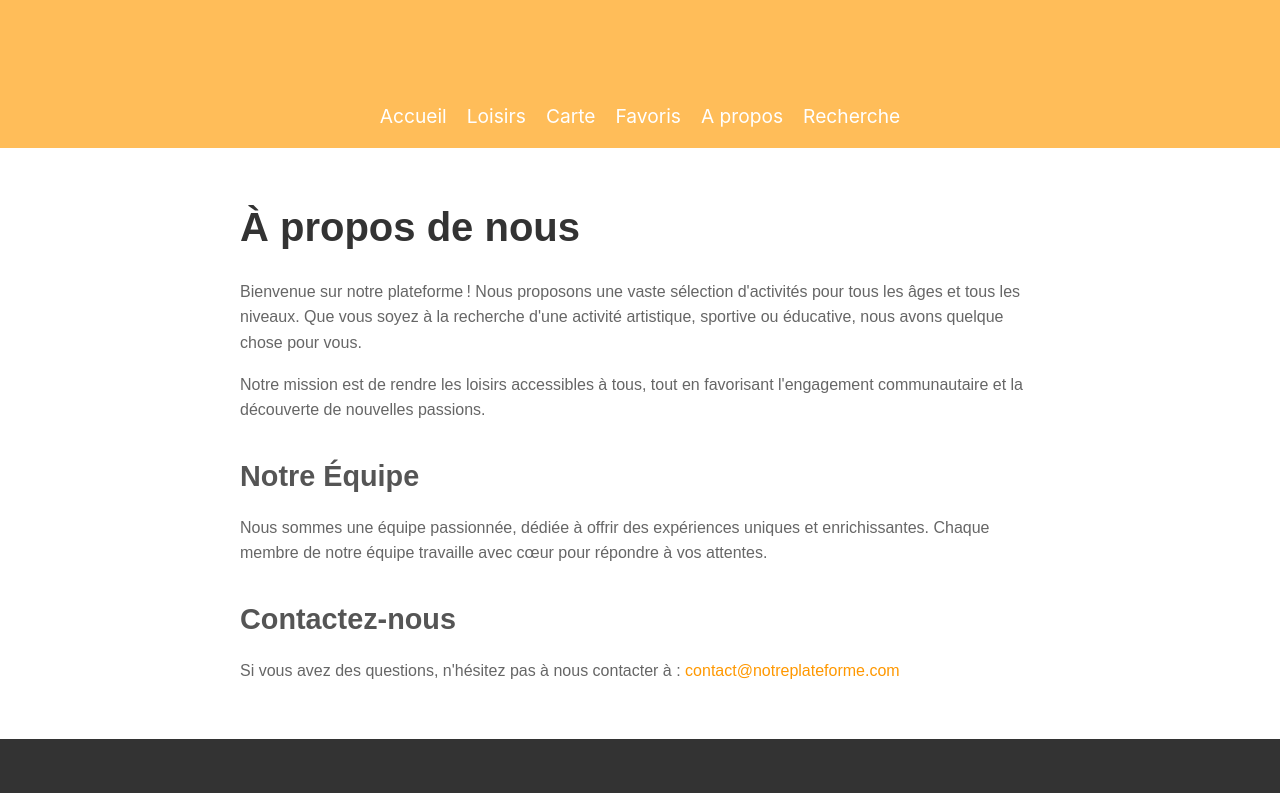
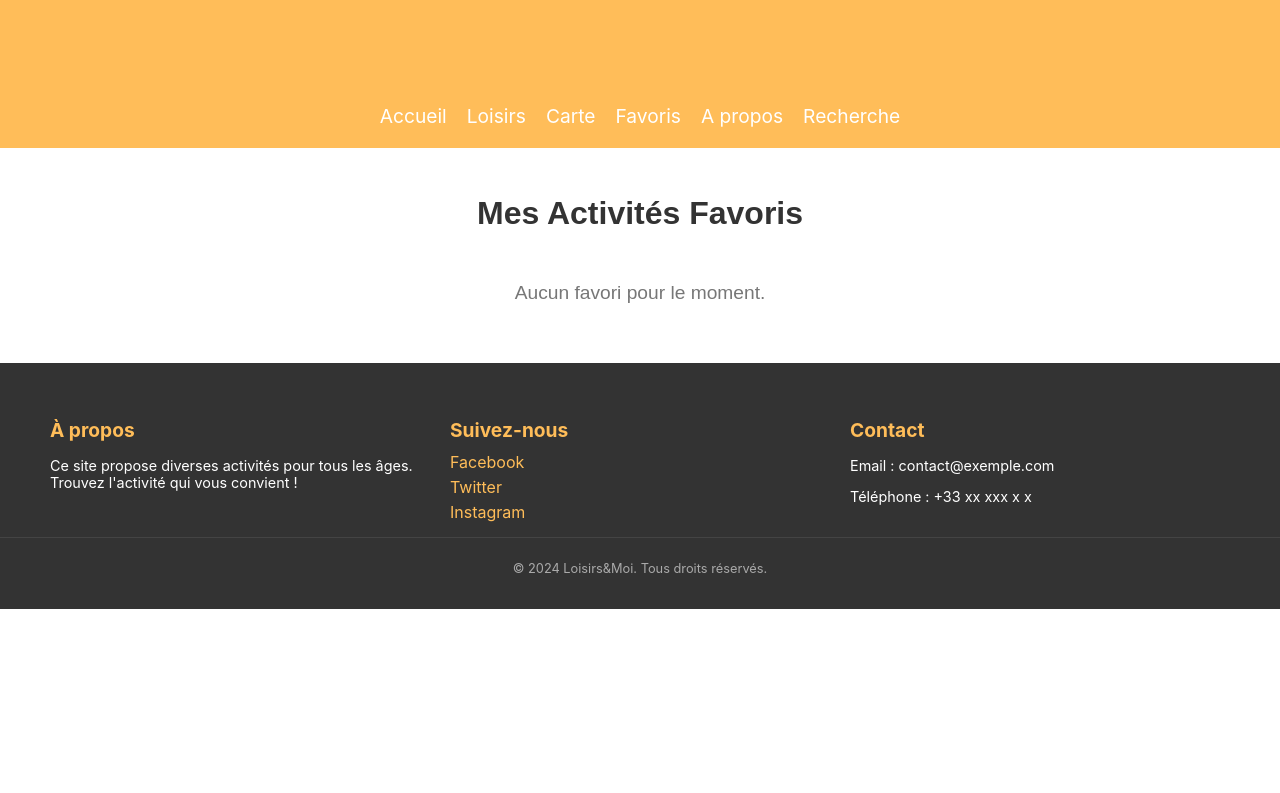
Before and after one commit to patwilli/Loisirs-Moi, a React (Create React App) app in the folder frontend/: page /Mes-favoris in a window 1280 px wide. Shown: the top 793 px of the page. Built offline with nearby package versions, Linux system fonts and the light colour scheme; grey boxes are pictures that could not be loaded.

Commit message:
[ADD]-Affichage des favories

```diff
--- a/frontend/src/App.js
+++ b/frontend/src/App.js
@@ -12,6 +12,7 @@ import Search from "./pages/Search";
 //Components
 import Header from "./components/Header";
 import Footer from "./components/Footer";
+import Favorites from "./pages/Favories";
 
 function App() {
     return (
@@ -24,7 +25,7 @@ function App() {
                     <Route path="/Loisirs" element={<Activities />} />
                     <Route path="loisirs/details/:id" element={<ActivityDetails />} />
                     <Route path="/Cartes-des-loisirs" element={<InteractiveMapPage />} />
-                    <Route path="/Mes-favoris" element={<About />} />
+                    <Route path="/Mes-favoris" element={<Favorites />} />
                     <Route path="/A-propos" element={<About />} />
                     <Route path="/Recherche" element={<Search />} />
                 </Routes>
--- /dev/null
+++ b/frontend/src/pages/Favories.js
@@ -0,0 +1,127 @@
+import React, { useState, useEffect } from "react";
+import { Link } from "react-router-dom";
+
+const Favorites = () => {
+    const [favorites, setFavorites] = useState([]);
+
+    // Charger les favoris depuis le localStorage
+    useEffect(() => {
+        const storedFavorites = JSON.parse(localStorage.getItem("favorites")) || [];
+        setFavorites(storedFavorites);
+    }, []);
+
+    // Supprimer un favori
+    const removeFavorite = (id) => {
+        const updatedFavorites = favorites.filter((activity) => activity.id !== id);
+        setFavorites(updatedFavorites);
+        localStorage.setItem("favorites", JSON.stringify(updatedFavorites));
+    };
+
+    return (
+        <div style={styles.container}>
+            <h2 style={styles.title}>Mes Activités Favoris</h2>
+            {favorites.length === 0 ? (
+                <p style={styles.noFavorites}>Aucun favori pour le moment.</p>
+            ) : (
+                <ul style={styles.list}>
+                    {favorites.map((activity) => (
+                        <li key={activity.id} style={styles.card}>
+                            <h3 style={styles.activityTitle}>{activity.nom_organisme}</h3>
+                            <p style={styles.description}>{activity.description_activite}</p>
+                            <div style={styles.buttons}>
+                                <Link
+                                    to={`/loisirs/details/${activity.id}`}
+                                    style={styles.detailsButton}
+                                >
+                                    Voir les détails
+                                </Link>
+                                <button
+                                    onClick={() => removeFavorite(activity.id)}
+                                    style={styles.removeButton}
+                                >
+                                    Retirer des favoris
+                                </button>
+                            </div>
+                        </li>
+                    ))}
+                </ul>
+            )}
+        </div>
+    );
+};
+
+const styles = {
+    container: {
+        padding: "20px",
+        maxWidth: "800px",
+        margin: "0 auto",
+        fontFamily: "'Arial', sans-serif",
+    },
+    title: {
+        fontSize: "2rem",
+        textAlign: "center",
+        color: "#333",
+        marginBottom: "20px",
+    },
+    noFavorites: {
+        textAlign: "center",
+        color: "#777",
+        fontSize: "1.2rem",
+        marginTop: "50px",
+    },
+    list: {
+        listStyleType: "none",
+        padding: 0,
+        margin: 0,
+    },
+    card: {
+        backgroundColor: "#f9f9f9",
+        border: "1px solid #ddd",
+        borderRadius: "8px",
+        marginBottom: "20px",
+        padding: "15px",
+        boxShadow: "0 2px 4px rgba(0, 0, 0, 0.1)",
+    },
+    activityTitle: {
+        fontSize: "1.5rem",
+        color: "#333",
+        marginBottom: "10px",
+    },
+    description: {
+        color: "#555",
+        marginBottom: "15px",
+    },
+    buttons: {
+        display: "flex",
+        justifyContent: "space-between",
+    },
+    detailsButton: {
+        backgroundColor: "#007BFF",
+        color: "#fff",
+        textDecoration: "none",
+        padding: "10px 15px",
+        borderRadius: "4px",
+        fontSize: "0.9rem",
+        border: "none",
+        cursor: "pointer",
+        transition: "background-color 0.3s ease",
+    },
+    removeButton: {
+        backgroundColor: "#FF4C4C",
+        color: "#fff",
+        padding: "10px 15px",
+        borderRadius: "4px",
+        fontSize: "0.9rem",
+        border: "none",
+        cursor: "pointer",
+        transition: "background-color 0.3s ease",
+    },
+    detailsButtonHover: {
+        backgroundColor: "#0056b3",
+    },
+    removeButtonHover: {
+        backgroundColor: "#cc0000",
+    },
+};
+
+export default Favorites;
--- a/frontend/src/pages/Home.js
+++ b/frontend/src/pages/Home.js
@@ -120,7 +120,7 @@ const Home = () => {
 
             {/* Bouton vers les activités */}
             <Link
-                to="/activities"
+                to="/Loisirs"
                 style={buttonStyle}
                 onMouseEnter={handleMouseEnter}
                 onMouseLeave={handleMouseLeave}
```
